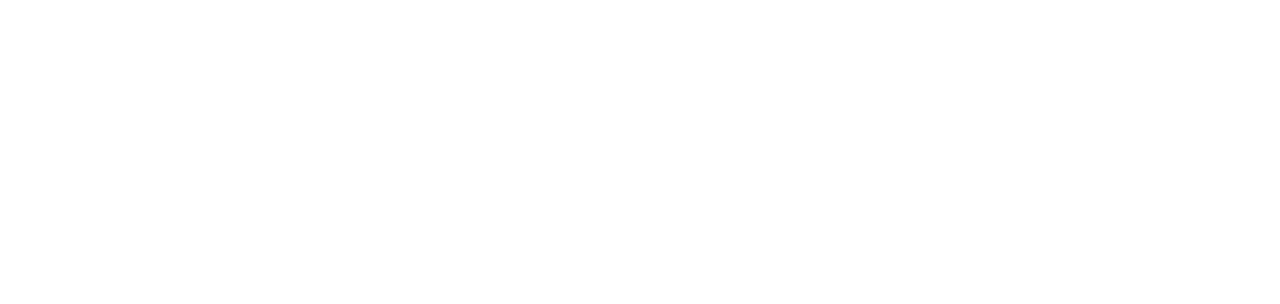
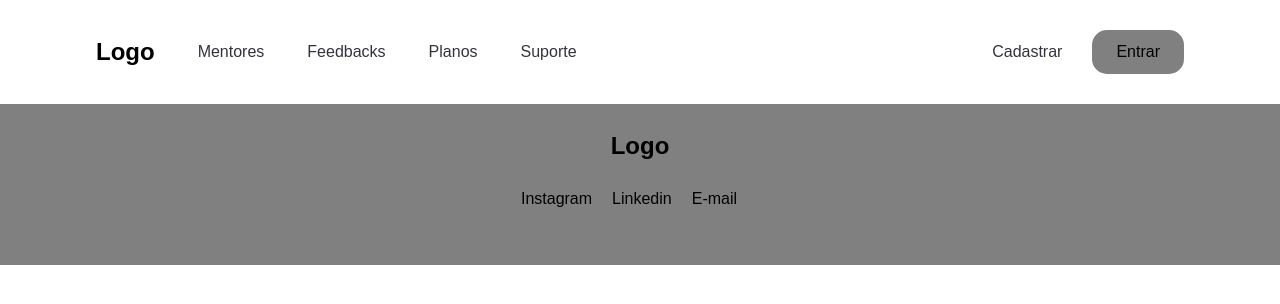
Before and after one commit to IsaacJBS/provihack, a website: page pages/home/index.html in a window 1280 px wide. Drawn offline with Linux system fonts and the light colour scheme.

Commit message:
feat: criacao header e footer

```diff
--- a/css/global.css
+++ b/css/global.css
@@ -0,0 +1,96 @@
+* {
+  font-family: "Public Sans", sans-serif;
+
+  margin: 0;
+  padding: 0;
+
+  box-sizing: border-box;
+}
+
+ul {
+  list-style: none;
+}
+
+a {
+  text-decoration: none;
+  color: #33323d;
+}
+
+.container {
+  max-width: 85%;
+  margin: 0 auto;
+}
+
+.menu {
+  display: flex;
+  flex-wrap: wrap;
+  justify-content: space-between;
+  align-items: center;
+
+  max-width: 85%;
+  padding: 30px 0;
+}
+
+.logo {
+  display: flex;
+  justify-content: space-between;
+  align-items: center;
+}
+
+.menu__navigation {
+  display: flex;
+  align-items: center;
+}
+
+.menu__navigation ul {
+  display: flex;
+}
+
+.menu__navigation a {
+  color: #33323d;
+
+  padding: 9px 0;
+  margin-left: 43px;
+}
+
+.menu__navigation a:hover,
+a.active {
+  color: blue;
+}
+
+.entrar {
+  all: unset;
+  cursor: pointer;
+  padding: 13px 24px;
+  background-color: grey;
+  border-radius: 15px;
+  font-family: "Public Sans", sans-serif;
+  margin-left: 30px;
+}
+
+.footer {
+  display: flex;
+  flex-direction: column;
+  justify-content: center;
+  text-align: center;
+  height: 161px;
+  background-color: grey;
+
+  padding: 13px 0;
+}
+
+.social__footer {
+  margin-left: -22px;
+}
+
+.social__footer ul {
+  display: flex;
+  flex-direction: row;
+  justify-content: center;
+  padding: 20px;
+  text-align: center;
+}
+
+.social__footer li {
+  padding: 10px;
+}
--- a/pages/home/index.html
+++ b/pages/home/index.html
@@ -6,10 +6,44 @@
   <meta http-equiv="X-UA-Compatible" content="IE=edge">
   <meta name="viewport" content="width=device-width, initial-scale=1.0">
   <title>Document</title>
+  <link rel="stylesheet" href="../../css/global.css">
 </head>
 
 <body>
+  <header>
+    <div class="menu container">
+      <div class="logo menu__navigation ">
+        <h2>Logo</h2>
+        <ul>
+          <li><a class="" href="./index.html">Mentores</a></li>
+          <li><a href="">Feedbacks</a></li>
+          <li><a href="">Planos</a></li>
+          <li><a href="">Suporte</a></li>
+        </ul>
+      </div>
+      <div class="menu__navigation">
+        <ul>
+          <li><a class="" href="./index.html">Cadastrar</a></li>
+        </ul>
+        <button class="entrar">Entrar</button>
+      </div>
+    </div>
+  </header>
 
+  <footer>
+    <div class="footer">
+      <div class="logo__footer">
+        <h2>Logo</h2>
+      </div>
+      <div class="social__footer">
+        <ul>
+          <li>Instagram</li>
+          <li>Linkedin</li>
+          <li>E-mail</li>
+        </ul>
+      </div>
+    </div>
+  </footer>
 </body>
 
 </html>
```
Also changed, not shown: 1 other file.
